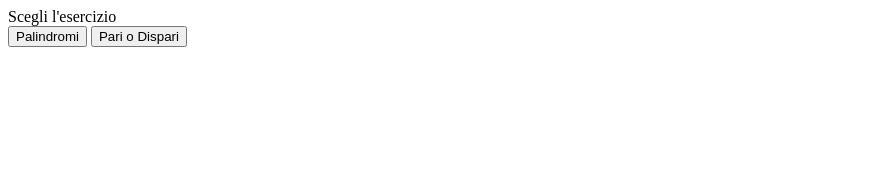
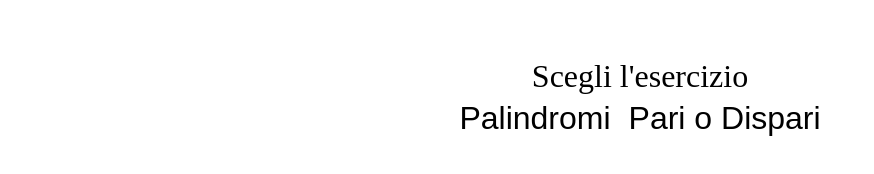
Before and after one commit to jiemarabanzado/js-paliedispari, a plain HTML site: page index.html in a window 1280 px wide. Shown: the whole page, without its empty margins (0-874 px from the left). Drawn offline with Linux system fonts and the light colour scheme.

Commit message:
styling choice

```diff
--- a/style.css
+++ b/style.css
@@ -10,3 +10,30 @@
 #Ex-OddOrEven{
     display: none;
 }
+
+/*choice styling*/
+#ExerciseChoice{
+    text-align: center;
+    padding-top: 50px;
+    font-size: 2rem;
+}
+#Palindromo{
+    font-size: 2rem;
+    padding: 5px;
+    border: none;
+    background-color: transparent;
+    cursor: pointer;
+}
+#Palindromo:hover{
+    text-decoration: underline;
+}
+#OddOrEven{
+    font-size: 2rem;
+    padding: 5px;
+    border: none;
+    background-color: transparent;
+    cursor: pointer;
+}
+#OddOrEven:hover{
+    text-decoration: underline;
+}
```
